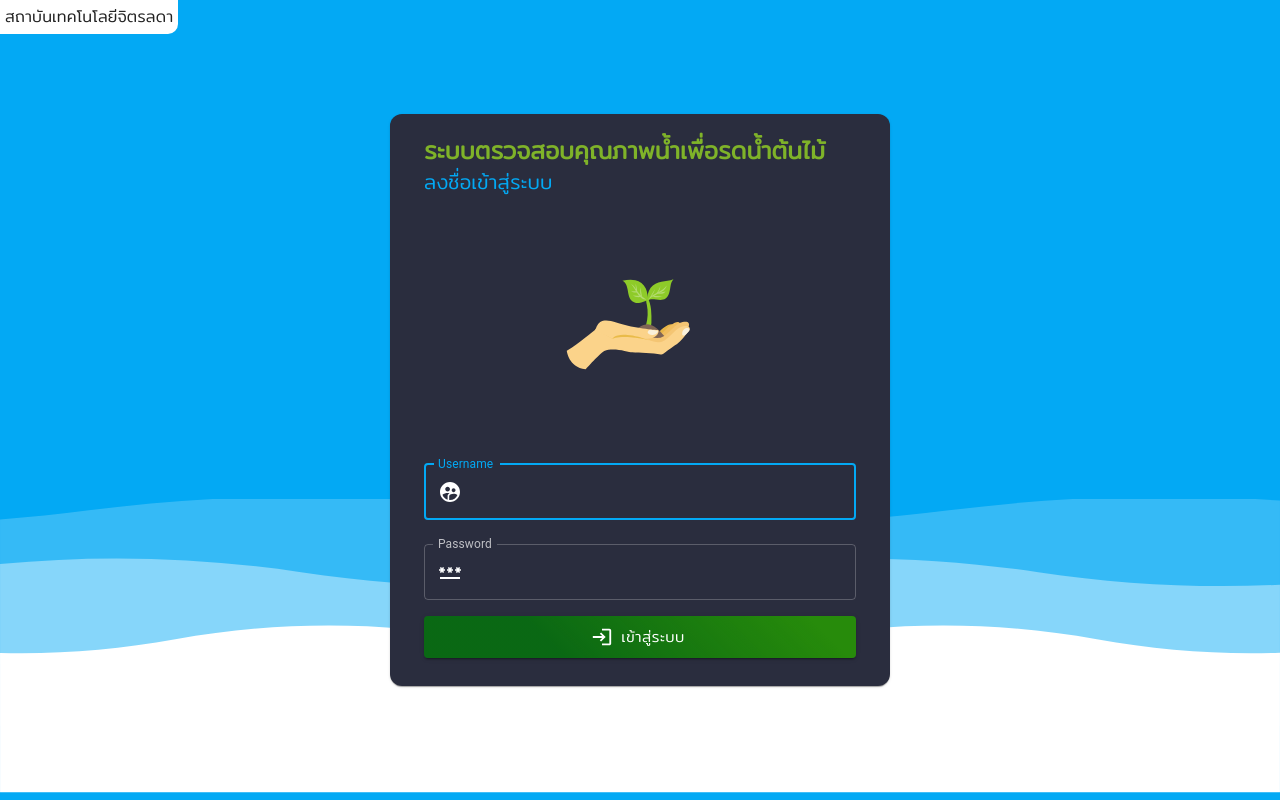
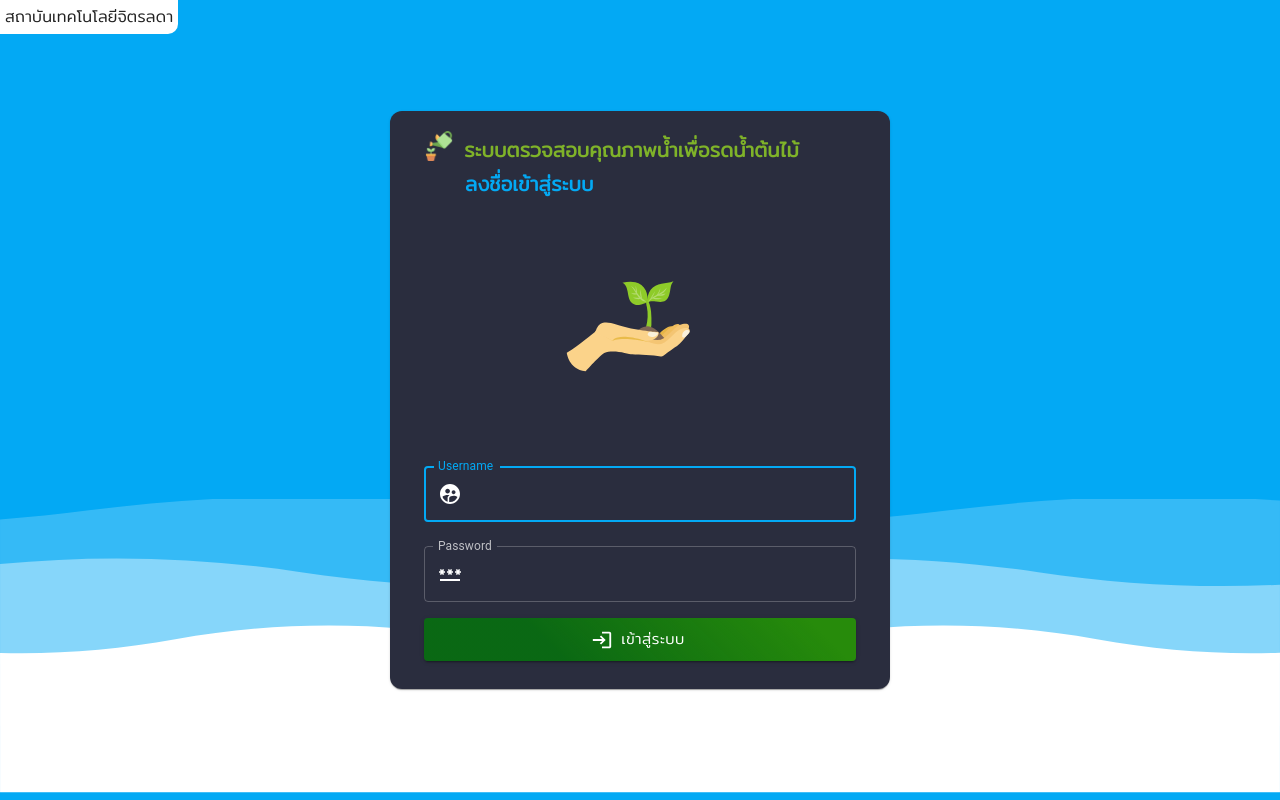
Before and after one commit to PongthepNuchwet/water-quality-meter-sys, a React (Create React App) app: page /login in a window 1280 px wide. Built offline with nearby package versions, Linux system fonts and the light colour scheme; no server answers; the database is empty.

Commit message:
2250 1/12/2564"

```diff
--- a/src/App.js
+++ b/src/App.js
@@ -17,8 +17,9 @@ import { getDatabase, ref, onValue } from "firebase/database";
 export default function App() {
 
   const user = useSelector((state) => state.auth.status)
+
   const dispatch = useDispatch()
-
+  console.log(typeof (user),typeof (dispatch))
   useEffect(() => {
     const db = getDatabase(myFirebase)
     const starCountRef = ref(db, 'gauge');
--- /dev/null
+++ b/src/component/Logo.js
@@ -0,0 +1,11 @@
+import Box from '@mui/material/Box'
+
+export default function Logo() {
+
+
+    return (
+        <Box sx={{ mr: '10px' }}>
+            <img height='30px' src='Logo.png' alt="BigCo Inc. logo" />
+        </Box>
+    )
+}
--- a/src/component/WaterQuality/Header.js
+++ b/src/component/WaterQuality/Header.js
@@ -15,6 +15,7 @@ import HomeIcon from '@mui/icons-material/Home';
 import { useDispatch } from 'react-redux'
 import { useHistory } from "react-router-dom";
 import { signOut } from '../../store/Auth'
+import Logo from '../Logo'
 
 export default function Header() {
 
@@ -60,6 +61,9 @@ export default function Header() {
                                 alignItems="center"
                             >
                                 <Box >
+                                    <Stack direction="row" alignItems="center">
+
+                                        <Logo />
                                         <Typography variant="h5" style={{
                                             fontFamily: 'mitr',
                                             fontWeight: '800',
@@ -68,6 +72,7 @@ export default function Header() {
                                         }}>
                                             ระบบตรวจสอบคุณภาพน้ำเพื่อรดน้ำต้นไม้
                                         </Typography>
+                                    </Stack>
                                 </Box>
 
                                 <Stack direction="row" divider={<Divider color="#03a9f4" orientation="vertical" flexItem />}>
--- a/src/component/login/Header.js
+++ b/src/component/login/Header.js
@@ -1,5 +1,8 @@
 import { createTheme, ThemeProvider } from '@mui/material/styles';
 import Typography from "@mui/material/Typography";
+import Stack from '@mui/material/Stack'
+
+import Logo from '../Logo'
 
 
 export default function Header() {
@@ -17,14 +20,20 @@ export default function Header() {
     return (
         <>
             <ThemeProvider theme={myTypography}>
-                <Typography variant="h5" color="textPrimary" sx={{
+                <Stack direction="row" alignItems="center">
+
+                    <Logo />
+                    <Typography variant="h6" color="textPrimary" sx={{
+                        fontWeight: '800',
+                        color: '#7fb329'
+                    }} >
+                        ระบบตรวจสอบคุณภาพน้ำเพื่อรดน้ำต้นไม้
+                    </Typography>
+                </Stack>
+                <Typography variant="h6" color="textSecondary" sx={{
+                    color: '#03a9f4',
                     fontWeight: '800',
-                    color: '#7fb329'
-                }} >
-                    ระบบตรวจสอบคุณภาพน้ำเพื่อรดน้ำต้นไม้
-                </Typography>
-                <Typography variant="h6" color="textSecondary" sx={{
-                    color: '#03a9f4'
+                    textIndent:'41px'
                 }}>
                     ลงชื่อเข้าสู่ระบบ
                 </Typography>
--- a/src/component/login/TextField.js
+++ b/src/component/login/TextField.js
@@ -4,7 +4,7 @@ import PasswordIcon from '@mui/icons-material/Password';
 import TextField from "@mui/material/TextField"
 import { useSelector } from 'react-redux'
 import { createMuiTheme } from "@material-ui/core/styles";
-import { createTheme, ThemeProvider } from '@mui/material/styles';
+import { ThemeProvider } from '@mui/material/styles';
 export default function Input({ username, password }) {
 
     const warning = useSelector((state) => state.auth.warning)
--- a/src/pages/Login.js
+++ b/src/pages/Login.js
@@ -38,7 +38,6 @@ const Login = () => {
 
 
   }
-
 
   return (
     <>
```
Also changed, not shown: public/Logo.png (added). Lines whose indentation alone changed are shown as unchanged.
